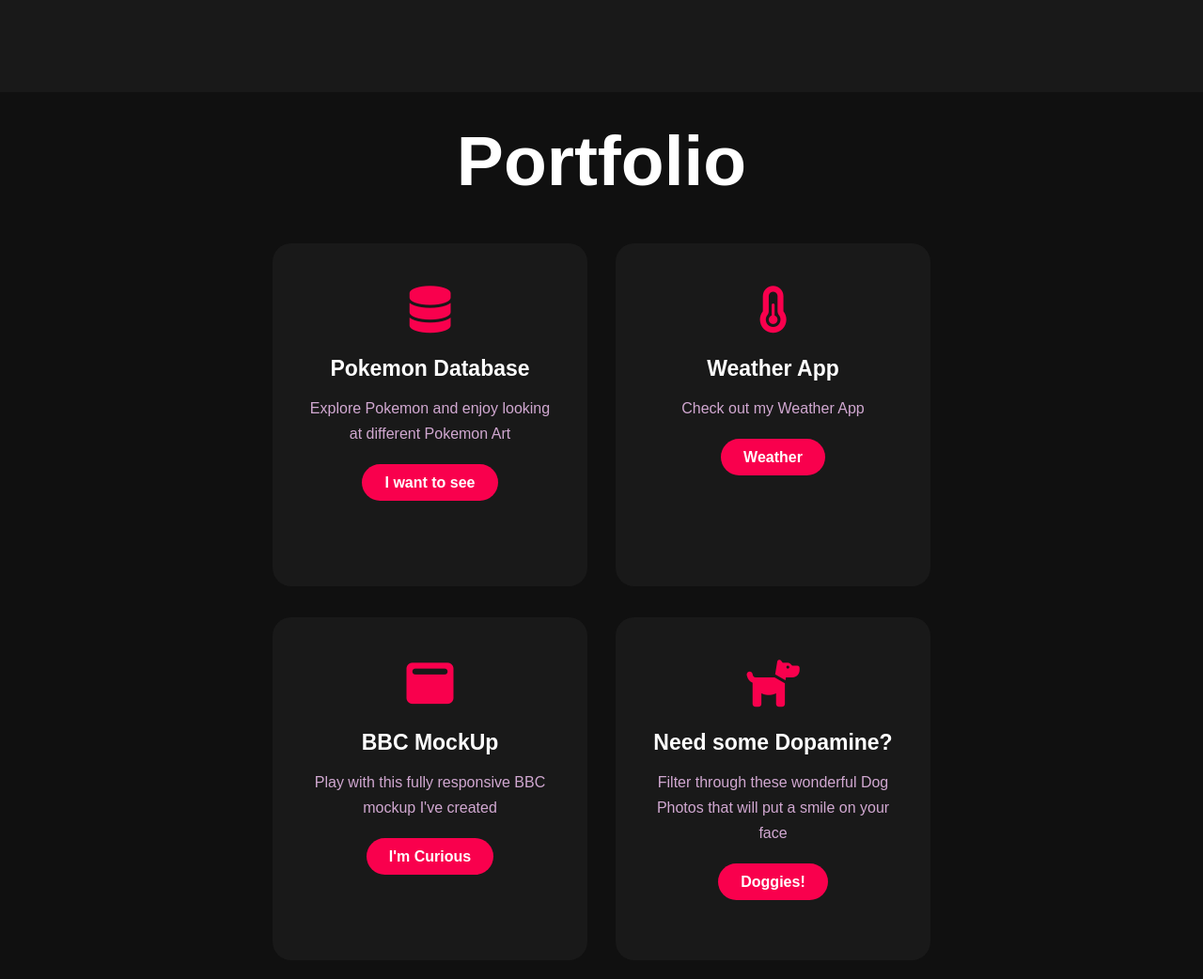
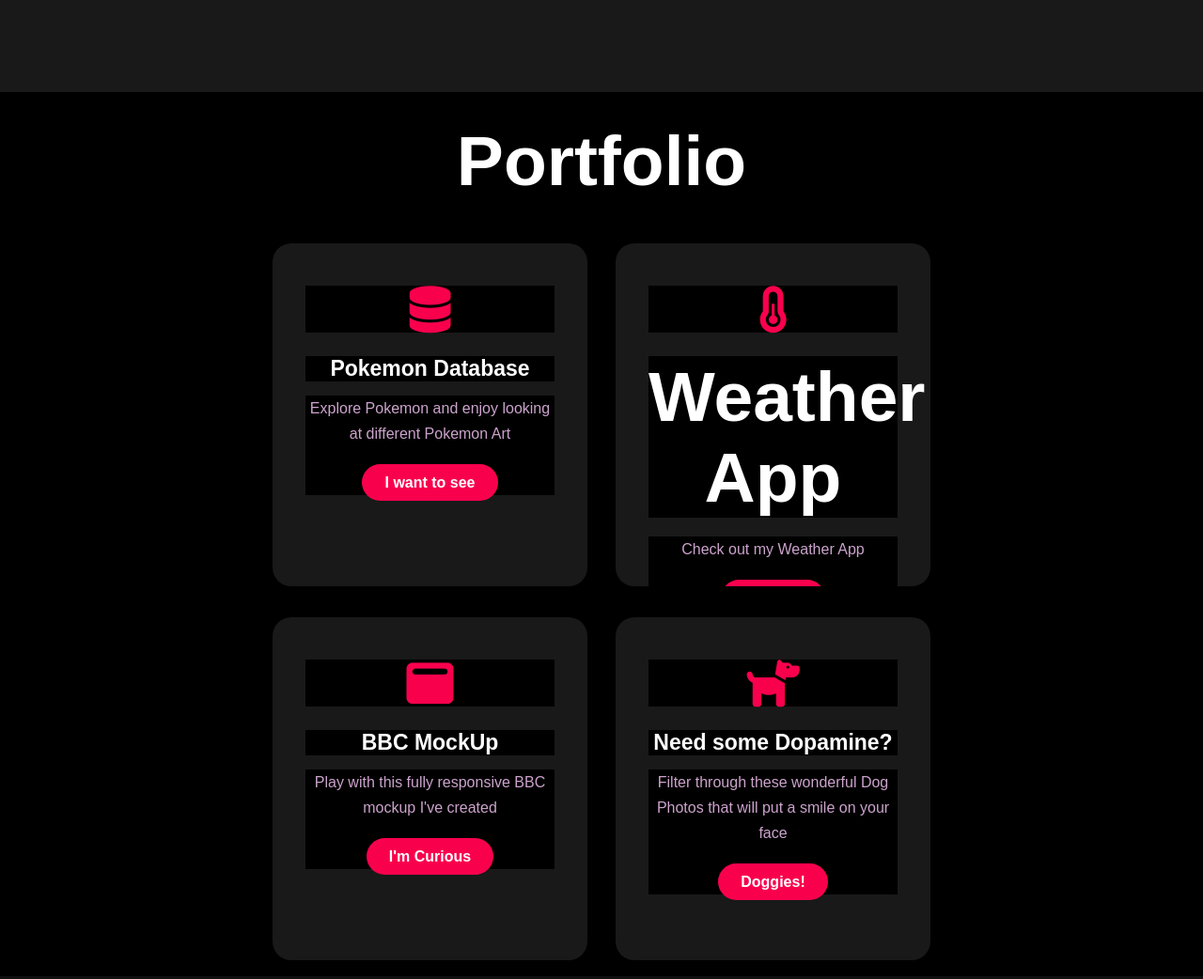
Before and after one commit to KewaunC/Portfolio, a website: page index.html in a window 1280 px wide. Shown: the part 1323-2365 px from the top of the page at 94% size. Drawn offline with Linux system fonts and the light colour scheme.

```diff
--- a/css/style.css
+++ b/css/style.css
@@ -5,6 +5,7 @@
 	box-sizing: border-box;
 	scroll-behavior: smooth;
 	scroll-padding: 3.5rem;
+	background-color: #000;
 }
 
 .hero {
--- a/index.html
+++ b/index.html
@@ -76,7 +76,7 @@
 
 			<div class="card">
 				<i class="fa-solid fa-temperature-half"></i>
-				<h5>Weather App</h5>
+				<h1>Weather App</h1>
 				<div class="pra">
 					<p>Check out my Weather App</p>
 
```
